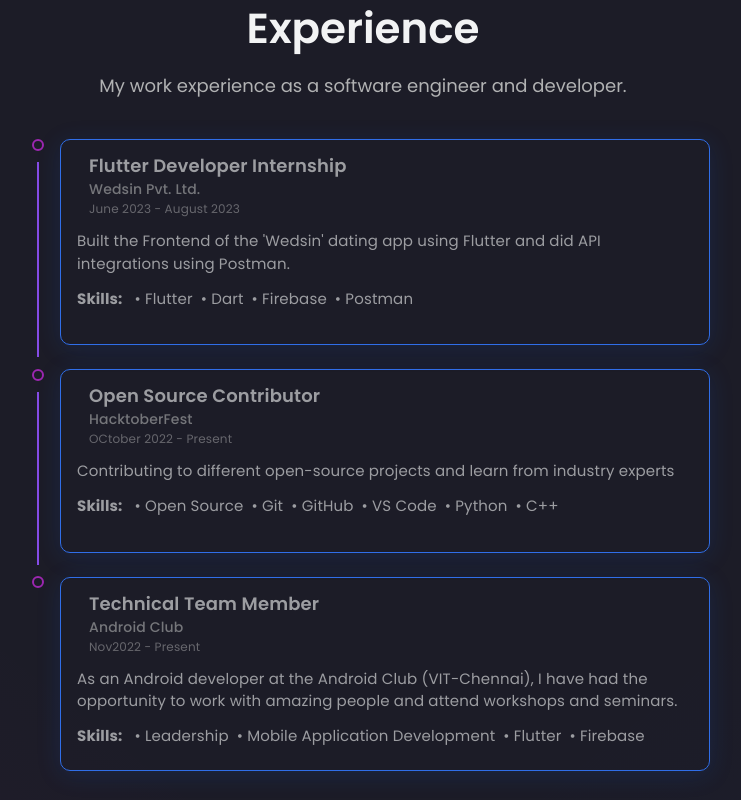
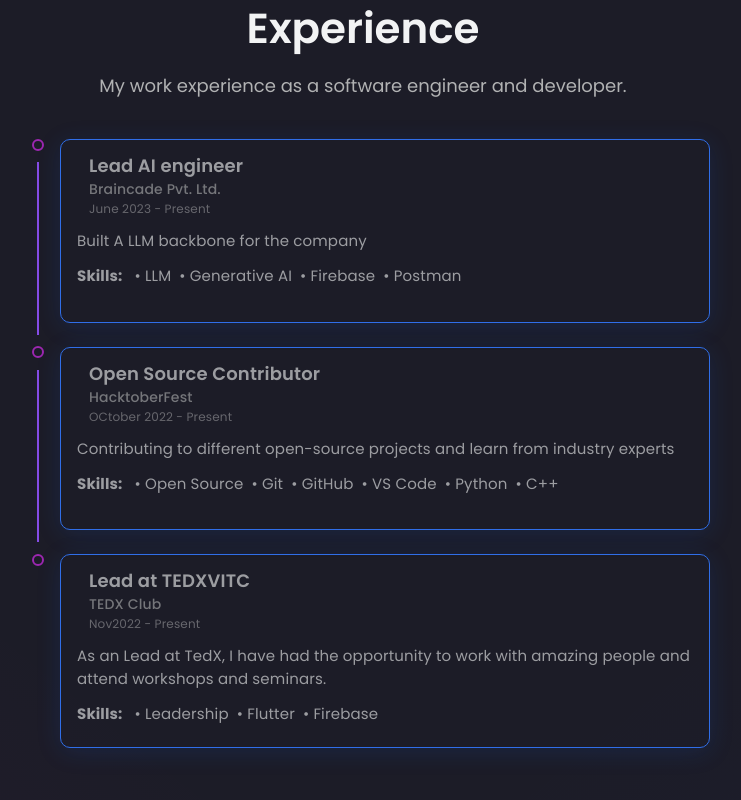
Before and after one commit to SangrishS/Portfolio-V2, a React (Create React App) app: page / in a window 1280 px wide. Shown: the part 1640-2440 px from the top of the page, without its empty margins (277-1018 px from the left). Built offline with nearby package versions, Linux system fonts and the light colour scheme.

Commit message:
Update constants.js

```diff
--- a/src/data/constants.js
+++ b/src/data/constants.js
@@ -1,7 +1,7 @@
 
 
 export const Bio = {
-    name: "Aashu Kumar",
+    name: "Sangrish",
     roles: [
       "Flutter Developer",
       "MERN Stack Developer",
@@ -11,15 +11,14 @@
     ],
     description:
       "As a dedicated and forward-thinking individual with a passion for software engineering, I have successfully tackled intricate challenges, all while demonstrating adaptability across multiple programming languages. These qualities equip me to make impactful contributions to diverse software engineering endeavors.",
-    github: "https://github.com/Robino0aashu",
-    resume:
-      "https://drive.google.com/file/d/1ZPTMssffSEqCitSnvvE9xQDTwB9s1p-v/view?usp=sharing",
-    leetcode: "https://leetcode.com/aashu_kmr/",
-    linkedin: "https://www.linkedin.com/in/aashu-kumar-apr2004/",
-    twitter: "https://twitter.com/aashu_0o_",
-    insta: "https://www.instagram.com/robino_0o_/",
-    // facebook: "https://www.facebook.com/rishav.chanda.165/",
-  };
+    github: "https://github.com/sangrish",
+    resume: "https://drive.google.com/file/d/sangrish_resume_view?usp=sharing",
+    leetcode: "https://leetcode.com/sangrish/",
+    linkedin: "https://www.linkedin.com/in/sangrish/",
+    twitter: "https://twitter.com/sangrish_",
+    insta: "https://www.instagram.com/sangrish/",
+    // facebook: "https://www.facebook.com/sangrish/",
+};
 
   export const skills = [
     {
@@ -144,17 +143,17 @@
   export const experiences = [
     {
       id: 0,
-      role: "Flutter Developer Internship",
-      company: "Wedsin Pvt. Ltd.",
-      date: "June 2023 - August 2023",
-      desc: "Built the Frontend of the 'Wedsin' dating app using Flutter and did API integrations using Postman.",
+      role: "Lead AI engineer",
+      company: "Braincade Pvt. Ltd.",
+      date: "June 2023 - Present",
+      desc: "Built A LLM backbone for the company",
       skills: [
-        "Flutter",
-        "Dart",
+        "LLM",
+        "Generative AI",
         "Firebase",
         "Postman"
       ],
-      doc: "https://drive.google.com/file/d/1VwuqgMuG5Kp7rVSRu5qYI4qv_uUL3J3B/view?usp=share_link",
+      doc: "sangrish@braincade.in",
     },
     {
       id: 1,
@@ -170,17 +169,16 @@
         "Python",
         "C++"
       ],
-      doc: "https://www.holopin.io/@robino420#",
+      doc: "https://www.holopin.io/@sangrish#",
     },
     {
       id: 2,
-      role: "Technical Team Member",
-      company: "Android Club",
+      role: "Lead at TEDXVITC",
+      company: "TEDX Club",
       date: "Nov2022 - Present",
-      desc: "As an Android developer at the Android Club (VIT-Chennai), I have had the opportunity to work with amazing people and attend workshops and seminars.",
+      desc: "As an Lead at TedX, I have had the opportunity to work with amazing people and attend workshops and seminars.",
       skills: [
         "Leadership",
-        "Mobile Application Development",
         "Flutter",
         "Firebase",
       ],
@@ -192,24 +190,24 @@
       id: 0,
       school: "Vellore Institute of Industrial Technology, Chennai",
       date: "Sept 2021 - July 2025",
-      grade: "9.04 CGPA",
+      grade: "8.4 CGPA",
       desc: "I am currently pursuing my BTech, CSE with specialization in AI and Robotics from Vellore Institute of Technology, Chennai under the guidance of some amazing professors. I have got the opportunity to study in this reputed University along with really smart brains and developers.",
       degree: "Bachelor of Technology - BTech, Computer Science and Engineering",
     },
     {
       id: 1,
-      school: "St. Michael's High School, Patna",
+      school: "Rao Junior college",
       date: "Apr 2019 - Apr 2025",
-      grade: "95.2%",
-      desc: "I completed my class 12 high school education at St. Michaels High School, patna, where I studied Science along with IP.",
+      grade: "95%",
+      desc: "I completed my class 12 high school education at RAO in mumbai, where I studied Science along with IP.",
       degree: "CBSE(XII), Science with IP",
     },
     {
       id: 2,
-      school: "St. Dominic Savio's High School, Patna",
+      school: "Vibgyor High",
       date: "Apr 2009 - Apr 2019",
-      grade: "95.8%",
-      desc: "I completed my class 10 education at St. Dominic's where I completed my Elementary education.",
-      degree: "CBSE(X), Science with Computer",
+      grade: "90",
+      desc: "I completed my class 10 education at Vibgyor where I completed my Elementary education.",
+      degree: "ICSE(X), Science with Computer",
     },
   ];
```
